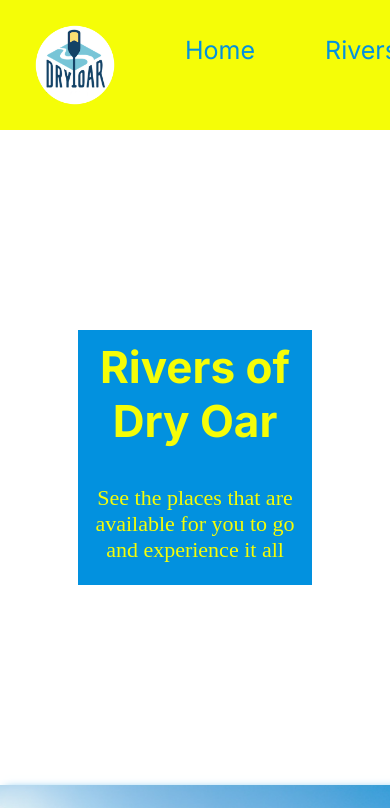
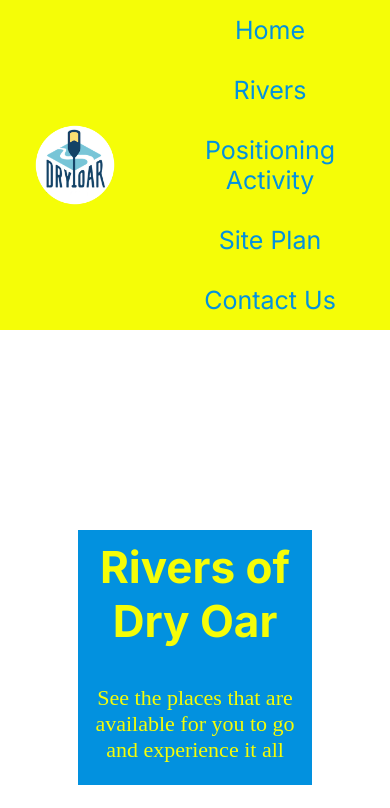
Before and after one commit to Troyer117/wdd130, a plain HTML site: page wwr/rivers.html in a window 390 px wide. Shown: the top 808 px of the page. Drawn offline with Linux system fonts and the light colour scheme; a web font is replaced by a local one.

Commit message:
contact fixed

```diff
--- a/wwr/styles/style-contactus.css
+++ b/wwr/styles/style-contactus.css
@@ -148,3 +148,12 @@ footer p {
 footer p a:hover{
     text-decoration: underline;
 }
+@media screen and (max-width: 1000px) {
+    nav, footer {
+        flex-direction: column;
+    }
+    nav a {
+        display: block;
+        padding: 15px;
+    }
+}
--- a/wwr/styles/style-rivers.css
+++ b/wwr/styles/style-rivers.css
@@ -141,3 +141,12 @@ footer p {
 footer p a:hover{
     text-decoration: underline;
 }
+@media screen and (max-width: 900px) {
+    nav, footer {
+        flex-direction: column;
+    }
+    nav a {
+        display: block;
+        padding: 15px;
+    }
+}
```
